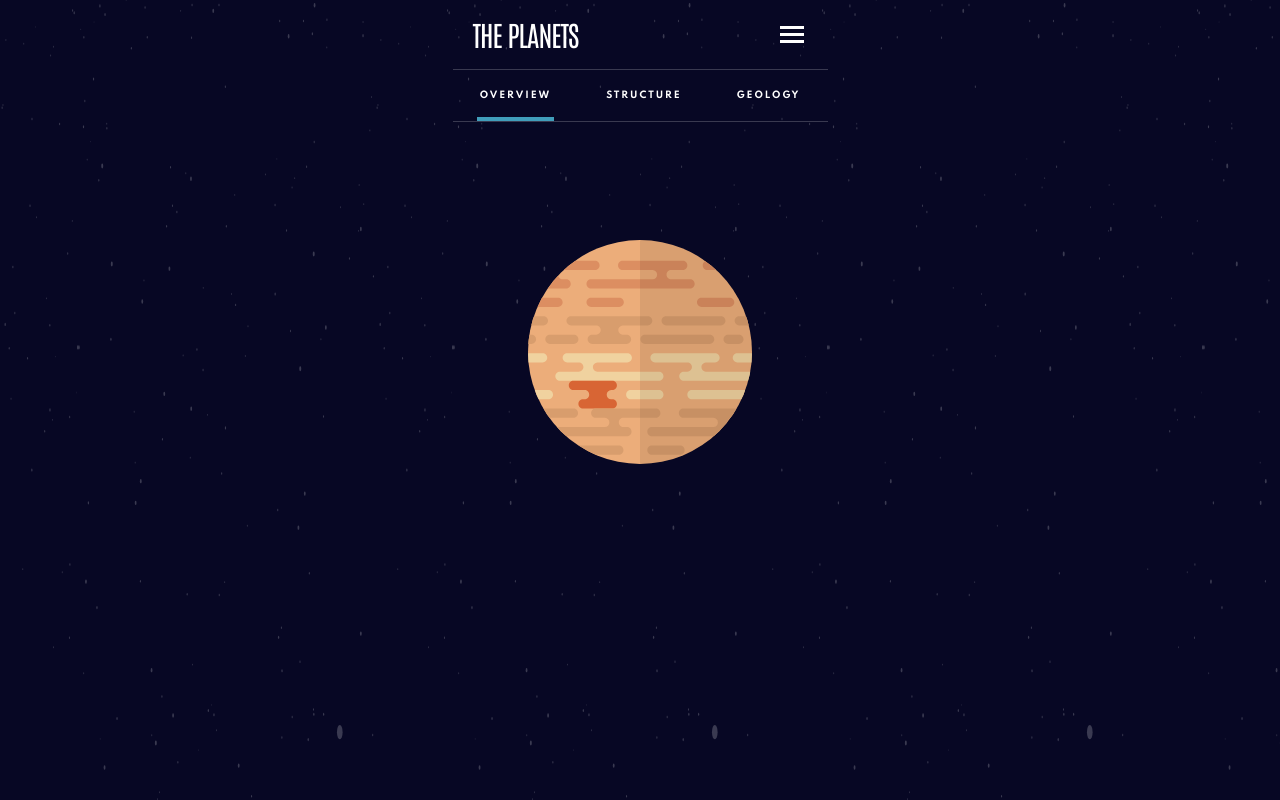
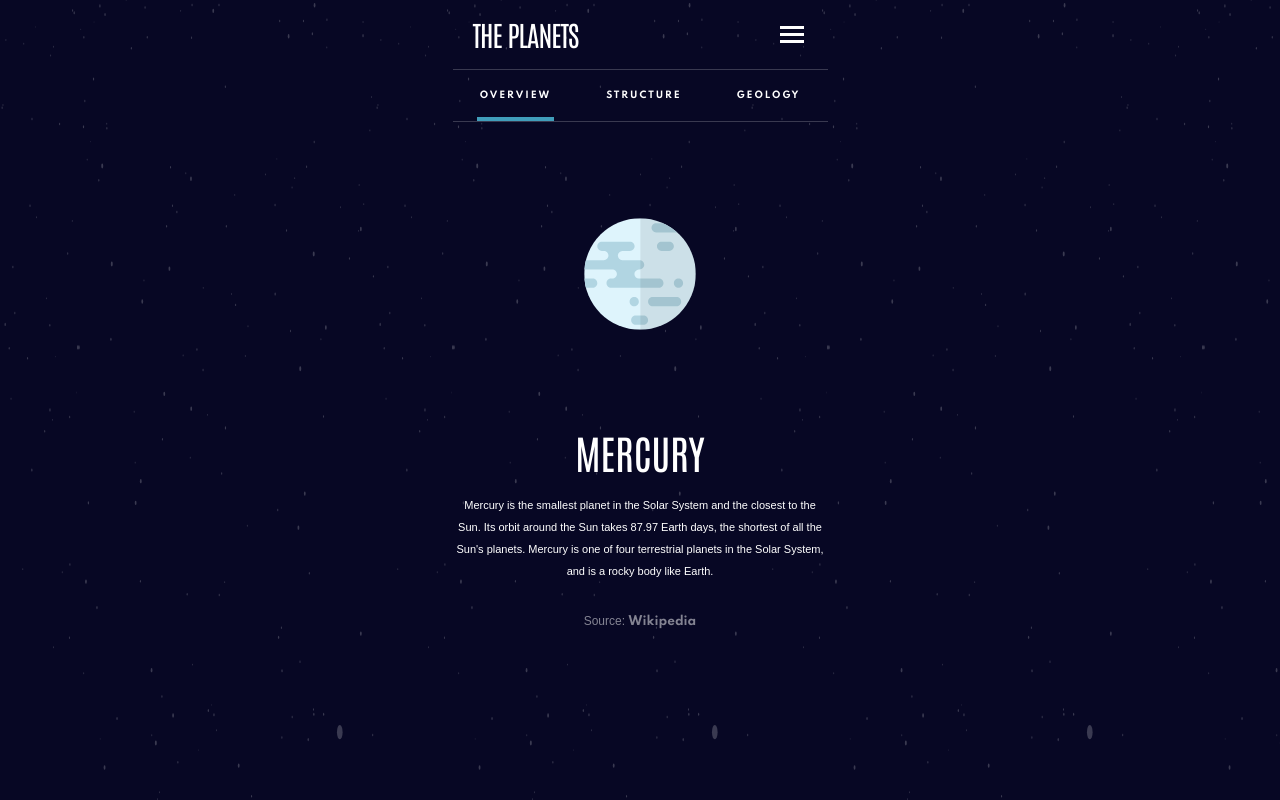
Before and after one commit to mrfinesse47/svelte-planets, a Svelte app: page / in a window 1280 px wide. Built offline with nearby package versions, Linux system fonts and the light colour scheme; a web font is replaced by a local one.

Commit message:
more work on main planet view

```diff
--- a/src/App.svelte
+++ b/src/App.svelte
@@ -11,7 +11,7 @@
   onMount(async () => {
     const res = await fetch(`./data.json`);
     planets = await res.json();
-    selectedPlanet = findPlanet("Jupiter");
+    selectedPlanet = findPlanet("Mercury");
     isLoading = false;
   });
 
--- a/src/components/Planet.svelte
+++ b/src/components/Planet.svelte
@@ -3,26 +3,30 @@
   import Tabs from "../shared/Tabs.svelte";
   let tabs = ["overview", "structure", "geology"];
   let selectedTab;
-
-  const lowercasePlanetName = selectedPlanet.name.toLowerCase();
 </script>
 
 <Tabs {tabs} bind:selectedTab />
 
 <div class="container">
   <img
-    src={`./img/planet-${lowercasePlanetName}.svg`}
+    src={`./img/planet-${selectedPlanet.name.toLowerCase()}.svg`}
     alt={selectedPlanet.name}
     class="planet-image"
   />
 </div>
 
-<!--
-<h1>{selectedPlanet.name}</h1> -->
+<div class="blurb-container">
+  <h2>{selectedPlanet.name}</h2>
+  <p>{selectedPlanet.overview.content}</p>
+  <div class="source">
+    <h3>Source: <a href="http://www.wikipedia.org">Wikipedia</a></h3>
+  </div>
+</div>
+
 <style>
   .container {
     margin: 0 1.5rem;
-    height: 28.75rem;
+    height: 19rem;
     display: flex;
     justify-content: center;
     align-items: center;
@@ -30,4 +34,28 @@
   .planet-image {
     transform: scale(0.38487973);
   }
+  .blurb-container h2 {
+    text-align: center;
+    text-transform: uppercase;
+  }
+  .blurb-container p {
+    text-align: center;
+    font-family: "spartan", sans-serif;
+    font-style: normal;
+    font-weight: 400;
+    font-size: 11px;
+    line-height: 22px;
+    margin-top: 1rem;
+  }
+  .blurb-container h3 {
+    opacity: 0.5;
+    text-align: center;
+    margin-top: 32px;
+    font-weight: 400;
+  }
+  .blurb-container h3 a {
+    text-decoration: none;
+    font-weight: 700;
+    color: #fff;
+  }
 </style>
```
